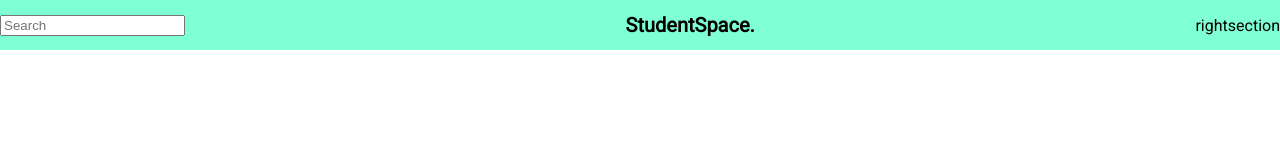
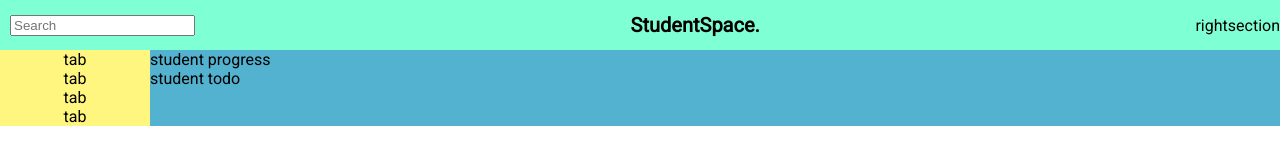
Before and after one commit to aswin-haridas/StudentSpace, a plain HTML site: page home.html in a window 1280 px wide. Drawn offline with Linux system fonts and the light colour scheme.

Commit message:
Add files via upload

```diff
--- a/home.html
+++ b/home.html
@@ -1,25 +1,46 @@
 <!DOCTYPE html>
 <html>
+
 <head>
   <title>StudentSpace</title>
   <link rel="stylesheet" href="styles/style.css" />
   <link rel="preconnect" href="https://fonts.googleapis.com" />
   <link rel="preconnect" href="https://fonts.gstatic.com" crossorigin />
-    <link
-      href="https://fonts.googleapis.com/css2?family=Roboto:wght@300;400&display=swap"
-      rel="stylesheet"
-    />
+  <link href="https://fonts.googleapis.com/css2?family=Roboto:wght@300;400&display=swap" rel="stylesheet" />
 </head>
 
 <body>
+  <div class="StudentSpace">
     <div class="header">
       <div class="left-section">
-        <input type="text" placeholder="Search">
+        <input type="text" placeholder="Search" />
       </div>
       <div class="middle-section">
-        StudentSpace.
+        StudentSpace.</div>
+      <div class="right-section">
+        rightsection</div>
       </div>
-      <div class="t-section">rightsection</div>
+    <div class="main-section">
+      <div class="sidebar">
+        <div class="sidebar-tabs">
+          <p>tab</p>
         </div>
-  </body>
+        <div class="sidebar-tabs">
+          <p>tab</p>
+        </div>
+        <div class="sidebar-tabs">
+          <p>tab</p>
+        </div>
+        <div class="sidebar-tabs">
+          <p>tab</p>
+        </div>
+      </div>
+      <div class="student-main">
+        <div class="student-progress">student progress</div>
+        <div class="student-todo">student todo</div>
+      </div>
+    </div>
+  </div>
+
+
 </html>
--- a/styles/style.css
+++ b/styles/style.css
@@ -1,19 +1,44 @@
-p{
+p {
   margin-top: 0;
   margin-bottom: 0;
 }
-body{
+
+body {
   margin: 0;
-    font-family: 'Roboto', sans-serif;
+  font-family: "Roboto", sans-serif;
 }
-.header{
-    background-color: aquamarine;
+
+.header {
   height: 50px;
   display: flex;
   justify-content: space-between;
   align-items: center;
+  background-color: aquamarine;
 }
-.middle-section{
+
+.left-section {
+  margin-left: 10px;
+}
+
+.middle-section {
   font-weight: 800;
   font-size: 20px;
 }
+
+.main-section {
+  display: flex;
+  flex-direction: row;
+  background-color: #52b2cf;
+}
+
+.sidebar {
+  width: 150px;
+  display: flex;
+  flex-direction: column;
+  align-items: center;
+  background-color: rgb(255, 246, 127);
+}
+
+.sidebar-tabs {
+
+}
```
Also changed, not shown: components.html (+39 -11 lines). Lines whose indentation alone changed are shown as unchanged.
